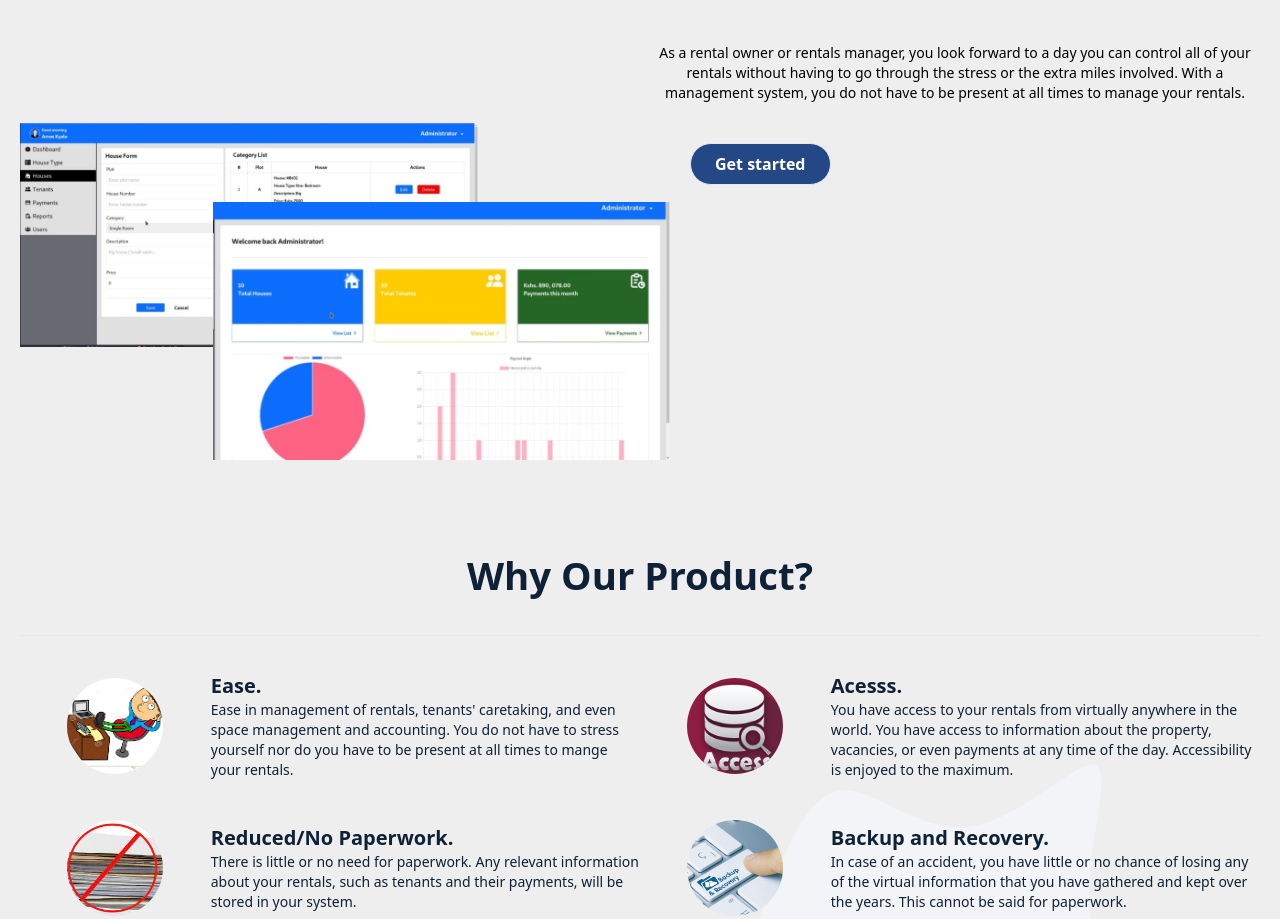
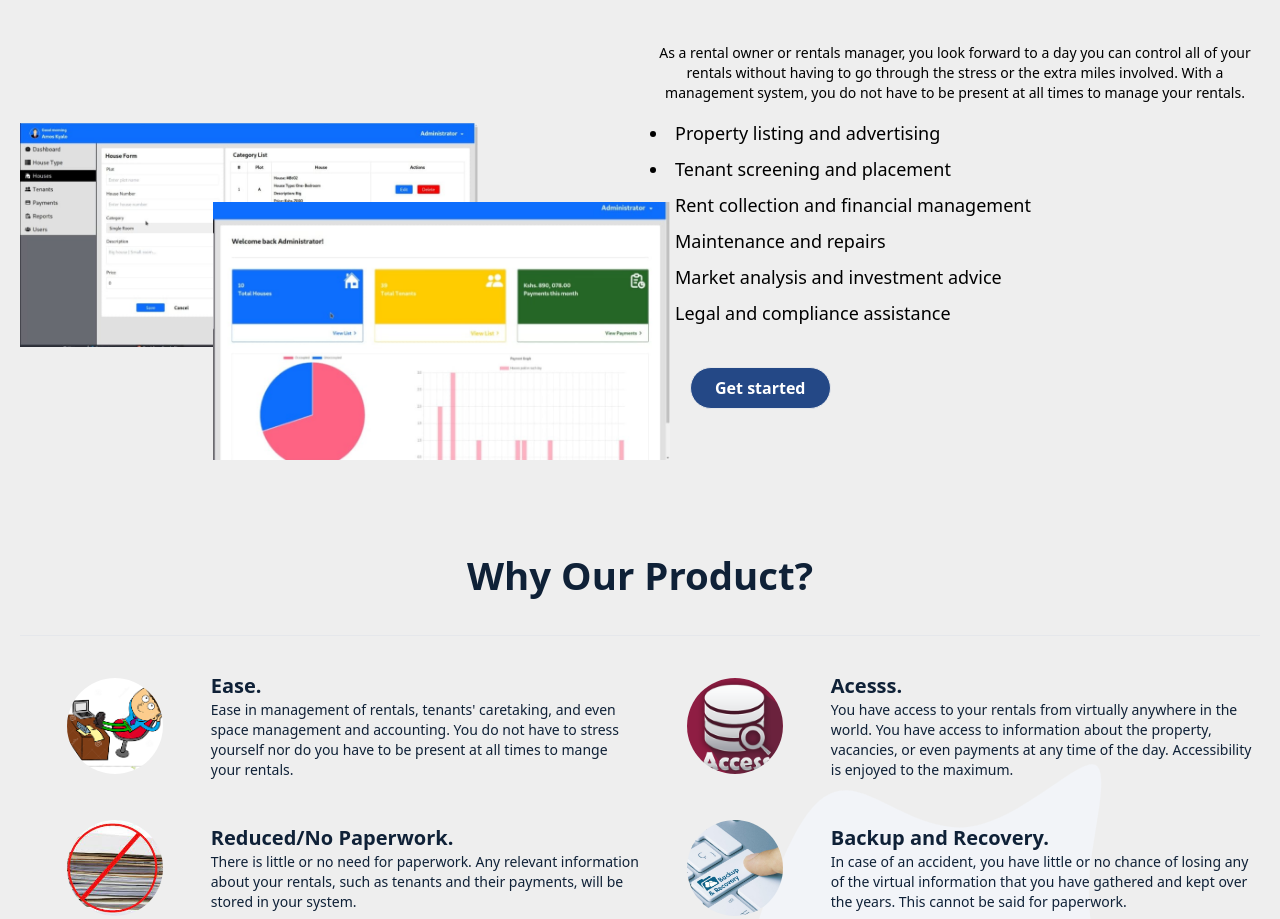
Before and after one commit to nimba005/ecommerce, a React (Create React App) app: page / in a window 1280 px wide. Shown: the part 789-1708 px from the top of the page. Built offline with nearby package versions, Linux system fonts and the light colour scheme.

Commit message:
#updated about section

```diff
--- a/src/Components/About/About.jsx
+++ b/src/Components/About/About.jsx
@@ -31,6 +31,14 @@ const About = () => {
               the stress or the extra miles involved. With a management system,
               you do not have to be present at all times to manage your rentals.
             </p>
+            <ul className="list-disc list-inside mt-4 text-left text-lg space-y-2">
+              <li>Property listing and advertising</li>
+              <li>Tenant screening and placement</li>
+              <li>Rent collection and financial management</li>
+              <li>Maintenance and repairs</li>
+              <li>Market analysis and investment advice</li>
+              <li>Legal and compliance assistance</li>
+            </ul>
             <Link
               to="/pricing"
               className="mt-5 bg-navColor border w-max mx-auto rounded-3xl py-2 px-6 text-base text-white font-bold hover:bg-white hover:text-navColor hover:border duration-500 md:mt-10 md:ml-10"
```
